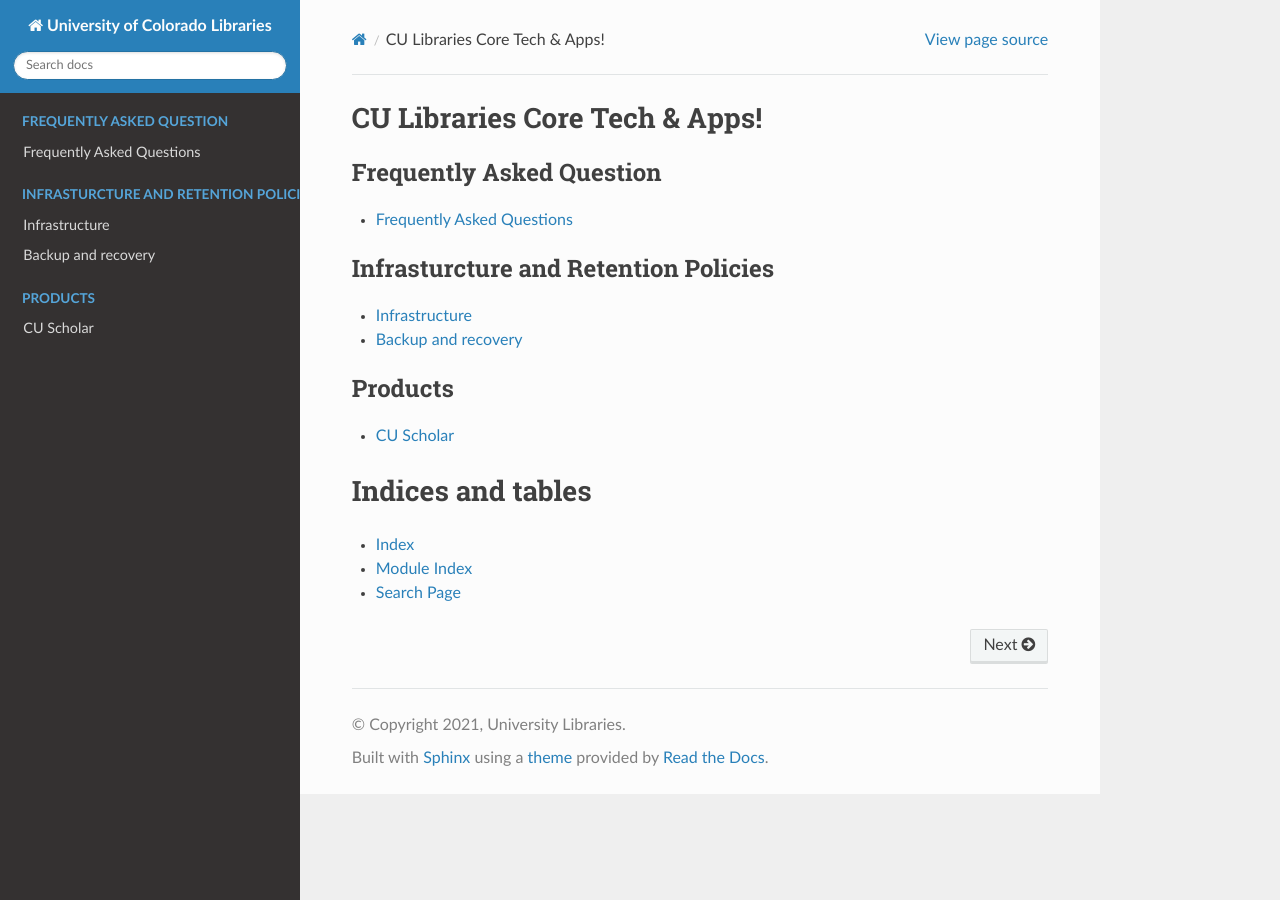
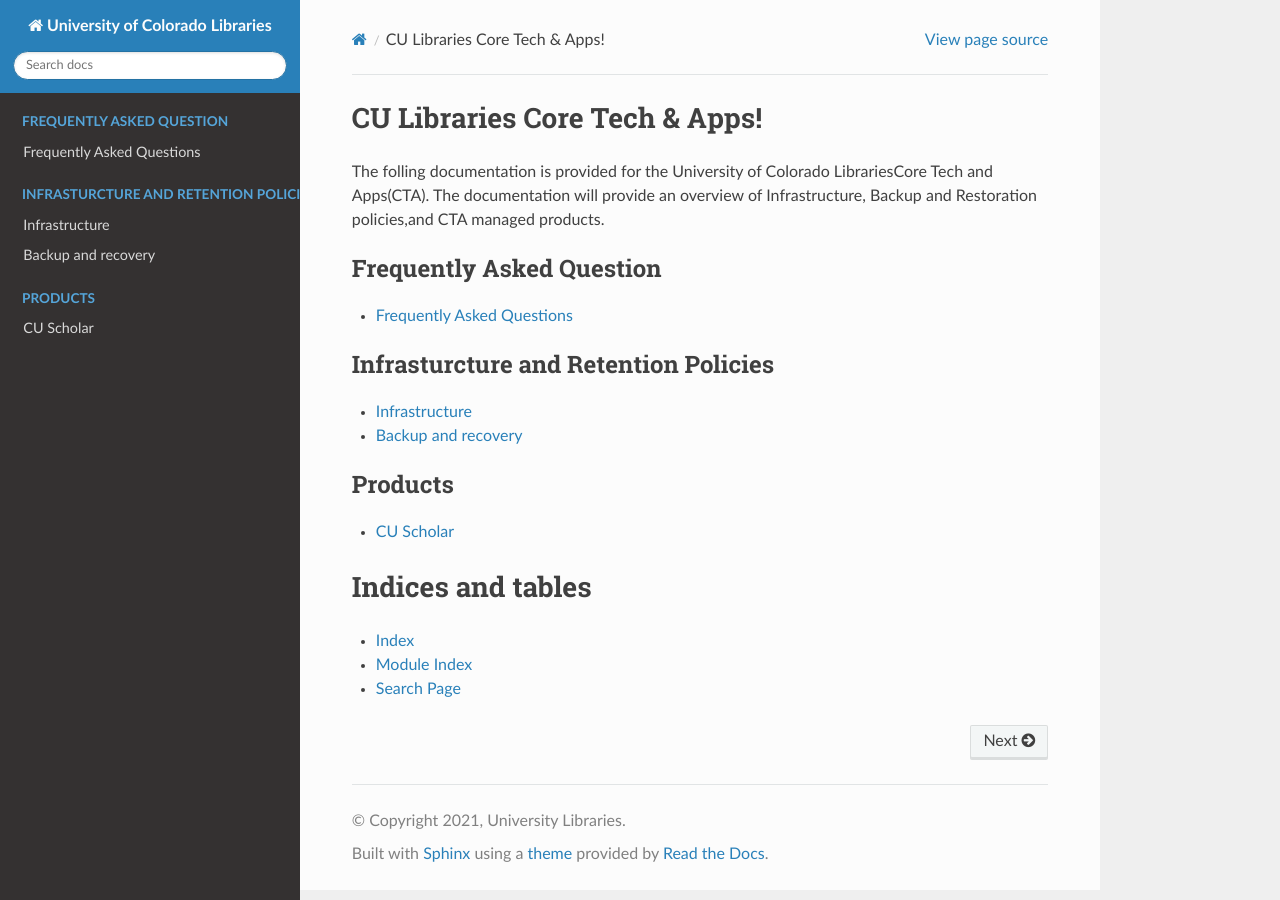
Before and after one commit to culibraries/documentation, a Sphinx documentation site: the page built from docs/index.rst, in a window 1280 px wide. Built offline with Sphinx 7.4.7 and the Read the Docs theme 2.0.0, drawn with Linux system fonts in a browser that asks for light colours.

```diff
--- a/docs/conf.py
+++ b/docs/conf.py
@@ -42,7 +42,7 @@
 
 # The theme to use for HTML and HTML Help pages.  See the documentation for
 # a list of builtin themes.
-# alabaster, default agogo
+# alabaster, default agogo sphinx_rtd_theme
 html_theme = 'sphinx_rtd_theme'
 
 # Add any paths that contain custom static files (such as style sheets) here,
--- a/docs/index.rst
+++ b/docs/index.rst
@@ -5,6 +5,8 @@
 
 CU Libraries Core Tech & Apps!
 ==========================================================
+
+The folling documentation is provided for the University of Colorado LibrariesCore Tech and Apps(CTA). The documentation will provide an overview of Infrastructure, Backup and Restoration policies,and CTA managed products.
 
 
 .. toctree::
--- a/requirements.txt
+++ b/requirements.txt
@@ -26,4 +26,4 @@
 sphinxcontrib-qthelp==1.0.3
 sphinxcontrib-serializinghtml==1.1.5
 urllib3==1.26.6
-sphinx-rtd-theme==0.5.2
+# sphinx-rtd-theme==0.5.2
```
